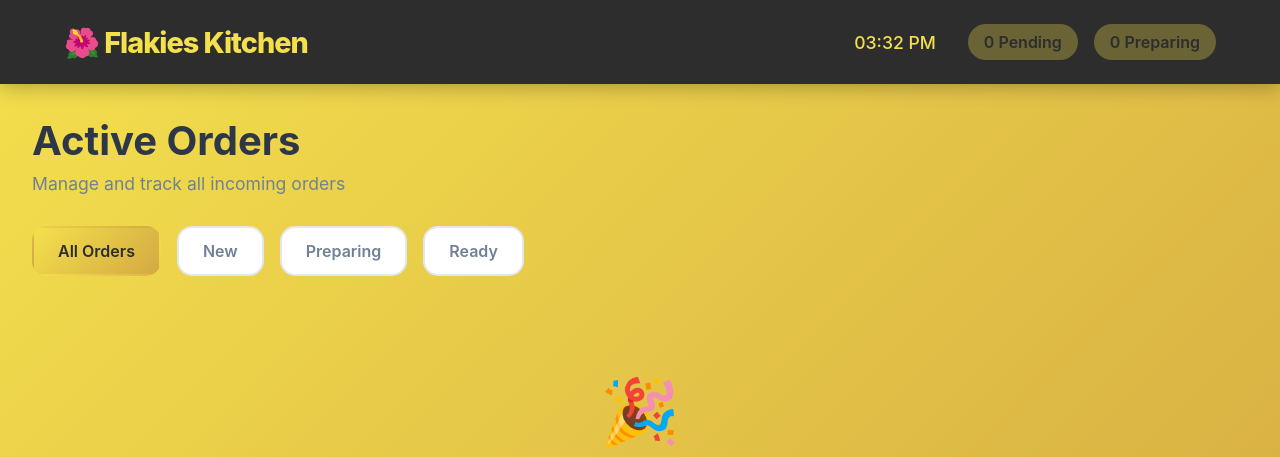
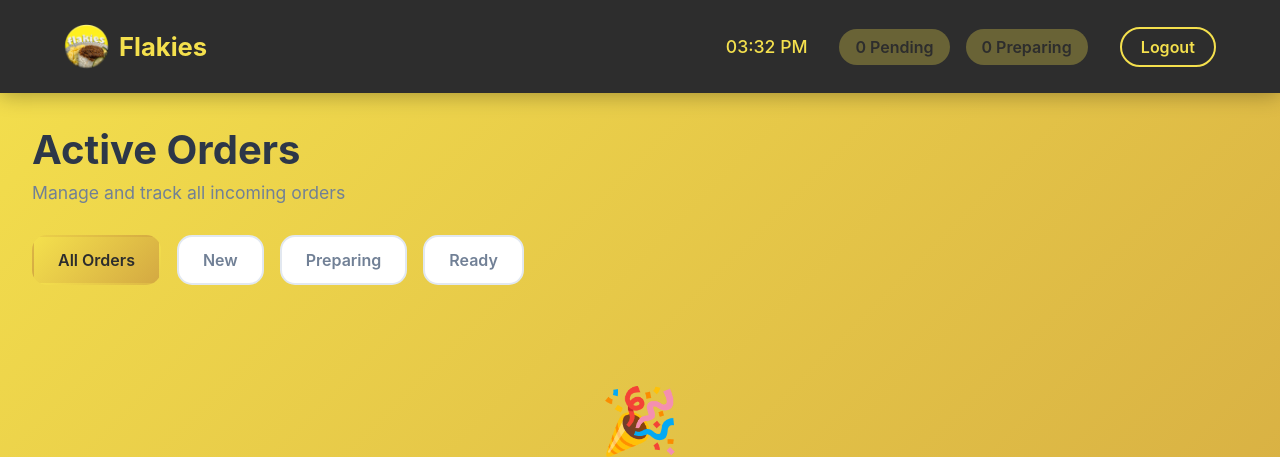
Before and after one commit to unkhown099/Flakies, a PHP site: page /kitchen/kitchen.php in a window 1280 px wide. Shown: the top 457 px of the page. Run offline with PHP 8.4, Linux system fonts and the light colour scheme.

Commit message:
fix some bugs, and add kitchen side on login, shawn have the query

```diff
--- a/admin/manage_report.php
+++ b/admin/manage_report.php
@@ -22,7 +22,7 @@ $whereSQL = $whereClauses ? "WHERE " . implode(' AND ', $whereClauses) : "";
 // Count total for pagination
 $totalQuery = "SELECT COUNT(*) as total
                FROM account_actions
-               JOIN staff ON account_actions.staff_id = staff.id
+               JOIN staff ON account_actions.id = staff.id
                $whereSQL";
 
 $totalResult = $conn->query($totalQuery);
@@ -36,7 +36,7 @@ $totalPages = ceil($total / $limit);
 // Fetch actions
 $sql = "SELECT account_actions.*, staff.name, staff.role
         FROM account_actions
-        JOIN staff ON account_actions.staff_id = staff.id
+        JOIN staff ON account_actions.id = staff.id
         $whereSQL
         ORDER BY account_actions.action_time DESC
         LIMIT $limit OFFSET $offset";
--- a/cashier/pos.php
+++ b/cashier/pos.php
@@ -18,15 +18,15 @@ $orderData = $orderResult->fetch_assoc();
 $totalOrders = $orderData['total_orders'] ?? 0;
 
 // Fetch products, add-ons, drinks
-$productQuery = "SELECT id, name, price, stock, image, product_status FROM products WHERE category != 'addon' AND category != 'drink'";
+$productQuery = "SELECT id, name, price, stock, image, status FROM products WHERE category != 'addon' AND category != 'drink'";
 $productResult = $conn->query($productQuery);
 $products = $productResult->fetch_all(MYSQLI_ASSOC);
 
-$addonQuery = "SELECT id, name, price, stock, image, product_status FROM products WHERE category = 'addon'";
+$addonQuery = "SELECT id, name, price, stock, image, status FROM products WHERE category = 'addon'";
 $addonResult = $conn->query($addonQuery);
 $addons = $addonResult->fetch_all(MYSQLI_ASSOC);
 
-$drinkQuery = "SELECT id, name, price, stock, image, product_status FROM products WHERE category = 'drink'";
+$drinkQuery = "SELECT id, name, price, stock, image, status FROM products WHERE category = 'drink'";
 $drinkResult = $conn->query($drinkQuery);
 $drinks = $drinkResult->fetch_all(MYSQLI_ASSOC);
 ?>
--- a/kitchen/kitchen.php
+++ b/kitchen/kitchen.php
@@ -71,9 +71,23 @@ if ($result) {
         }
 
         .logo {
-            font-size: 1.8rem;
-            font-weight: 800;
-            letter-spacing: -1px;
+            display: flex;
+            align-items: center;
+            gap: 10px;
+            text-decoration: none;
+        }
+
+        .logo img {
+            height: 45px;
+            width: 45px;
+            border-radius: 50%;
+            object-fit: cover;
+        }
+
+        .logo span {
+            font-size: 1.6rem;
+            font-weight: 700;
+            color: #f4e04d;
         }
 
         .nav-info {
@@ -349,6 +363,27 @@ if ($result) {
             font-weight: 600;
         }
 
+        .auth-btn {
+        display: inline-block;
+        padding: 0.5rem 1.2rem;
+        border-radius: 50px;
+        font-weight: 600;
+        text-decoration: none;
+        transition: all 0.3s ease;
+        border: 2px solid #f4e04d;
+        }
+
+        .login-btn {
+            background: transparent;
+            color: #f4e04d;
+        }
+
+        .login-btn:hover {
+            background: #f4e04d;
+            color: #2d2d2d;
+        }
+
+
         @media (max-width: 768px) {
             .orders-grid {
                 grid-template-columns: 1fr;
@@ -367,7 +402,10 @@ if ($result) {
 </head>
 <body>
     <nav>
-        <div class="logo">🌺 Flakies Kitchen</div>
+        <div class="logo">
+            <img src="../assets/pictures/45b0e7c9-8bc1-4ef3-bac2-cfc07174d613.png" alt="Flakies Logo">
+            <span>Flakies</span>
+        </div>
         <div class="nav-info">
             <div class="time" id="currentTime"></div>
             <div class="stats">
@@ -378,6 +416,7 @@ if ($result) {
                     <?php echo $preparingCount; ?> Preparing
                 </div>
             </div>
+            <a href="../login/logout.php" class="auth-btn login-btn">Logout</a>
         </div>
     </nav>
 
```
Also changed, not shown: login/login.php (+29 -28 lines).
